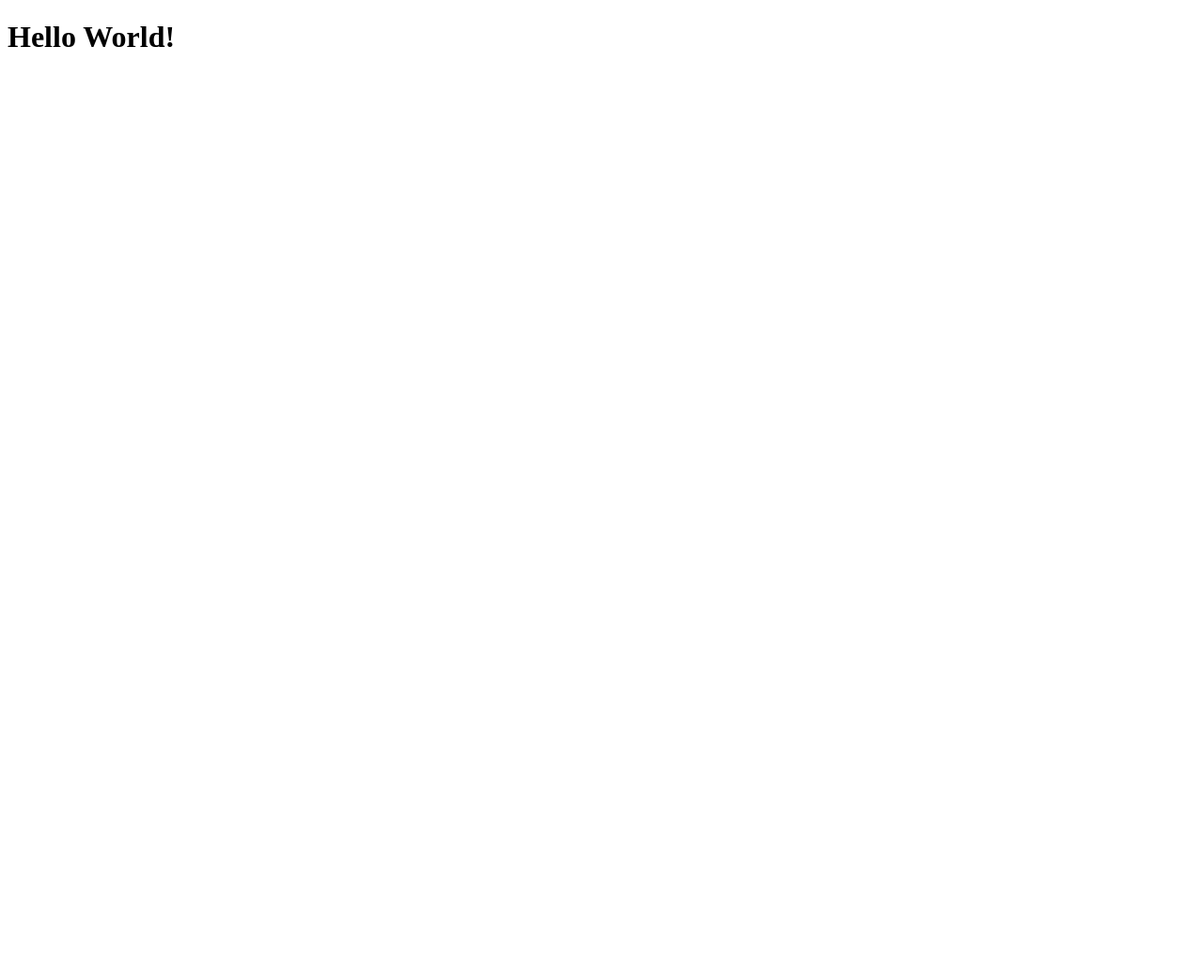
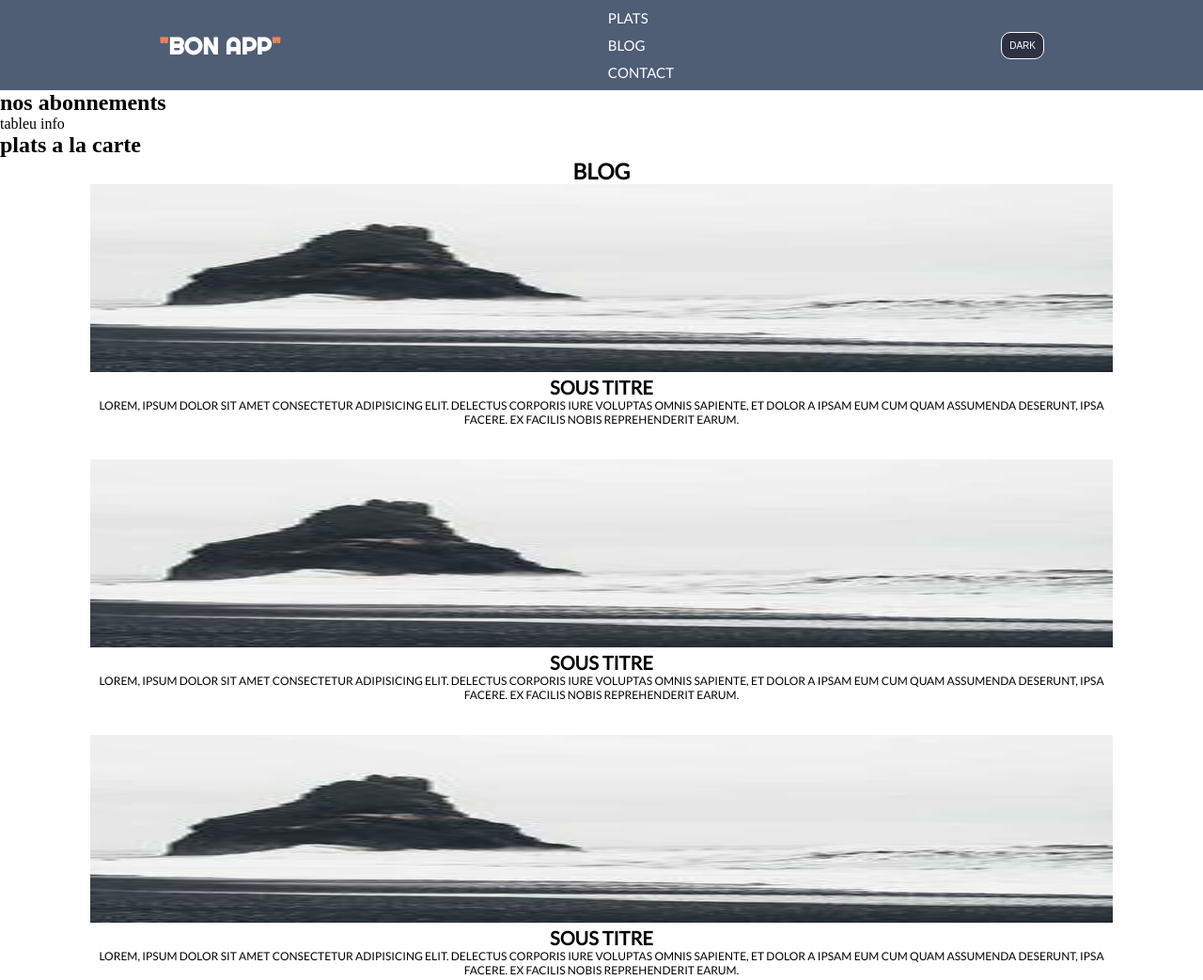
Before and after one commit to Cyberfox206/EVAL_A1_2023_Brennan, a website: page index.html in a window 1280 px wide. Shown: the top 1043 px of the page at 94% size. Before the commit the page ends 800 px from the top, so only its background shows below. Drawn offline with Linux system fonts and the light colour scheme.

Commit message:
make hader + blog

```diff
--- a/index.html
+++ b/index.html
@@ -1,15 +1,64 @@
 <!DOCTYPE html>
 <html lang="fr">
+
 <head>
   <meta charset="UTF-8">
   <link rel="icon" type="image/svg+xml" href="/vite.svg">
   <meta name="viewport" content="width=device-width, initial-scale=1.0">
-    <!-- link css here only when ccs is not imported in js yet -->
-    <!-- <link rel="stylesheet" href="/css/style.css"> -->
-    <title>Hello</title>
+  <link rel="stylesheet" href="style.css">
+  <meta name="description" content="le cite de boneapp">
+  <title>boneapp</title>
 </head>
+
 <body>
-    <h1>Hello World!</h1>
-    <!-- <script src="./js/app.js" type="module"></script> -->
+  <header>
+    <h1>bon app</h1>
+    <ul>
+      <li><a href="#">plats</a></li>
+      <li><a href="#">blog</a></li>
+      <li><a href="#">contact</a></li>
+    </ul>
+    <button>dark</button>
+  </header>
+  <main>
+
+    <section>
+      <h2>nos abonnements</h2>
+      <div>tableu info</div>
+    </section>
+    <section>
+      <h2>plats a la carte</h2>
+    </section>
+
+    <section id="blogsection">
+      <h2 id="titreblog">blog</h2>
+      <article class="articleBlog">
+        <img class="imgblog" src="1052-200x200.jpg" alt="/">
+        <h3 class="TitreArticleBlog">sous titre</h3>
+        <p class="TextArticleBlog">Lorem, ipsum dolor sit amet consectetur adipisicing elit. Delectus corporis iure voluptas omnis sapiente, et
+          dolor a ipsam eum cum quam assumenda deserunt, ipsa facere. Ex facilis nobis reprehenderit earum. </p>
+      </article>
+      <article class="articleBlog">
+        <img class="imgblog" src="1052-200x200.jpg" alt="/">
+        <h3 class="TitreArticleBlog">sous titre</h3>
+        <p class="TextArticleBlog">Lorem, ipsum dolor sit amet consectetur adipisicing elit. Delectus corporis iure voluptas omnis sapiente, et
+          dolor a ipsam eum cum quam assumenda deserunt, ipsa facere. Ex facilis nobis reprehenderit earum. </p>
+      </article>
+      <article class="articleBlog">
+        <img class="imgblog" src="1052-200x200.jpg" alt="/">
+        <h3 class="TitreArticleBlog">sous titre</h3>
+        <p class="TextArticleBlog">Lorem, ipsum dolor sit amet consectetur adipisicing elit. Delectus corporis iure voluptas omnis sapiente, et
+          dolor a ipsam eum cum quam assumenda deserunt, ipsa facere. Ex facilis nobis reprehenderit earum. </p>
+      </article>
+      <article class="articleBlog">
+        <img class="imgblog" src="1052-200x200.jpg" alt="/">
+        <h3 class="TitreArticleBlog">sous titre</h3>
+        <p class="TextArticleBlog">Lorem, ipsum dolor sit amet consectetur adipisicing elit. Delectus corporis iure voluptas omnis sapiente, et
+          dolor a ipsam eum cum quam assumenda deserunt, ipsa facere. Ex facilis nobis reprehenderit earum. </p>
+      </article>
+    </section>
+  </main>
+  <footer></footer>
 </body>
+
 </html>
--- /dev/null
+++ b/style.css
@@ -0,0 +1,107 @@
+@import url('https://fonts.googleapis.com/css2?family=Righteous&display=swap');
+@import url('https://fonts.googleapis.com/css2?family=Lato&display=swap');
+
+* {
+    margin: 0;
+    padding: 0;
+}
+
+body {
+    width: 100vw;
+    height: 100vh;
+    display: flex;
+    flex-direction: column;
+}
+
+header {
+    width: 100%;
+    height: 12%;
+    justify-content: space-around;
+    background-color: #4F5D75;
+    align-items: center;
+    display: flex;
+}
+
+h1 {
+    font-family: 'Righteous', cursive;
+    text-transform: uppercase;
+    color: white;
+    font-size: 25px;
+}
+
+h1::after {
+    content: '"';
+    font-size: 25px;
+    color: #EF8354;
+}
+
+h1::before {
+    content: '"';
+    font-size: 25px;
+    color: #EF8354;
+}
+
+ul {
+    list-style: none;
+}
+
+li {
+    margin: 10px;
+}
+
+a {
+    text-decoration: none;
+    color: white;
+    font-family: 'Lato', sans-serif;
+    text-transform: uppercase;
+    font-size: 15px;
+}
+
+button {
+    font-size: 10px;
+    text-transform: uppercase;
+    background-color: #2D3142;
+    border: 1px white solid;
+    border-radius: 10px;
+    padding: 8px;
+    color: white;
+}
+
+#blogsection {
+
+    display: flex;
+    flex-direction: column;
+    justify-content: center;
+    align-items: center;
+}
+
+#titreblog {
+    font-family: 'Lato', sans-serif;
+    text-transform: uppercase;
+    font-size: 23px;
+    text-align: center;
+}
+
+.imgblog {
+    width: 100%;
+    height: 200px;
+}
+
+.articleBlog {
+    width: 85%;
+    margin-bottom: 35px;
+}
+
+.TitreArticleBlog {
+    font-family: 'Lato', sans-serif;
+    text-transform: uppercase;
+    font-size: 20px;
+    text-align: center;
+}
+
+.TextArticleBlog {
+    font-family: 'Lato', sans-serif;
+    text-transform: uppercase;
+    font-size: 12px;
+    text-align: center;
+}
```
Also changed, not shown: 1052-200x200.jpg (added). Lines whose indentation alone changed are shown as unchanged.
